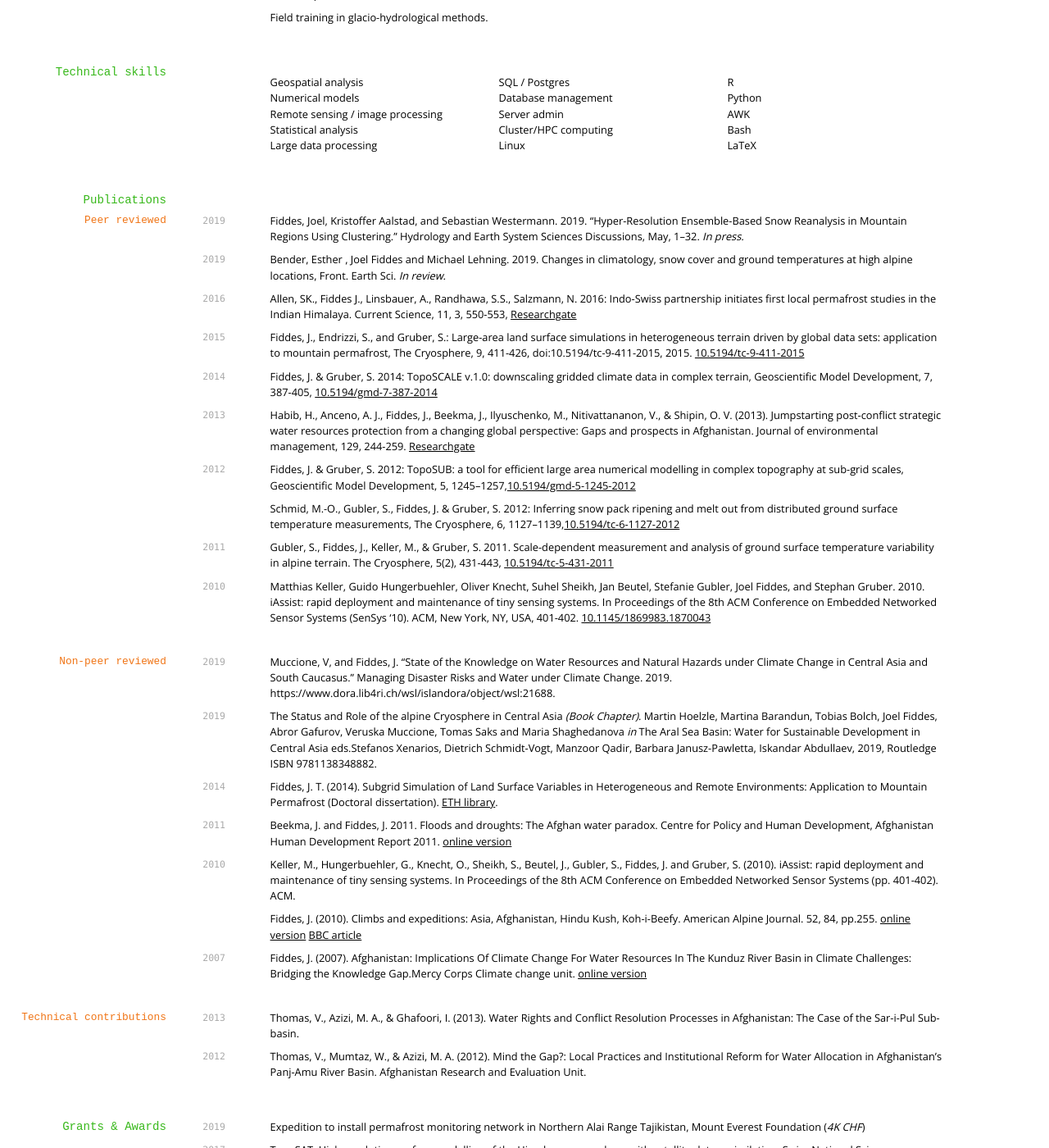
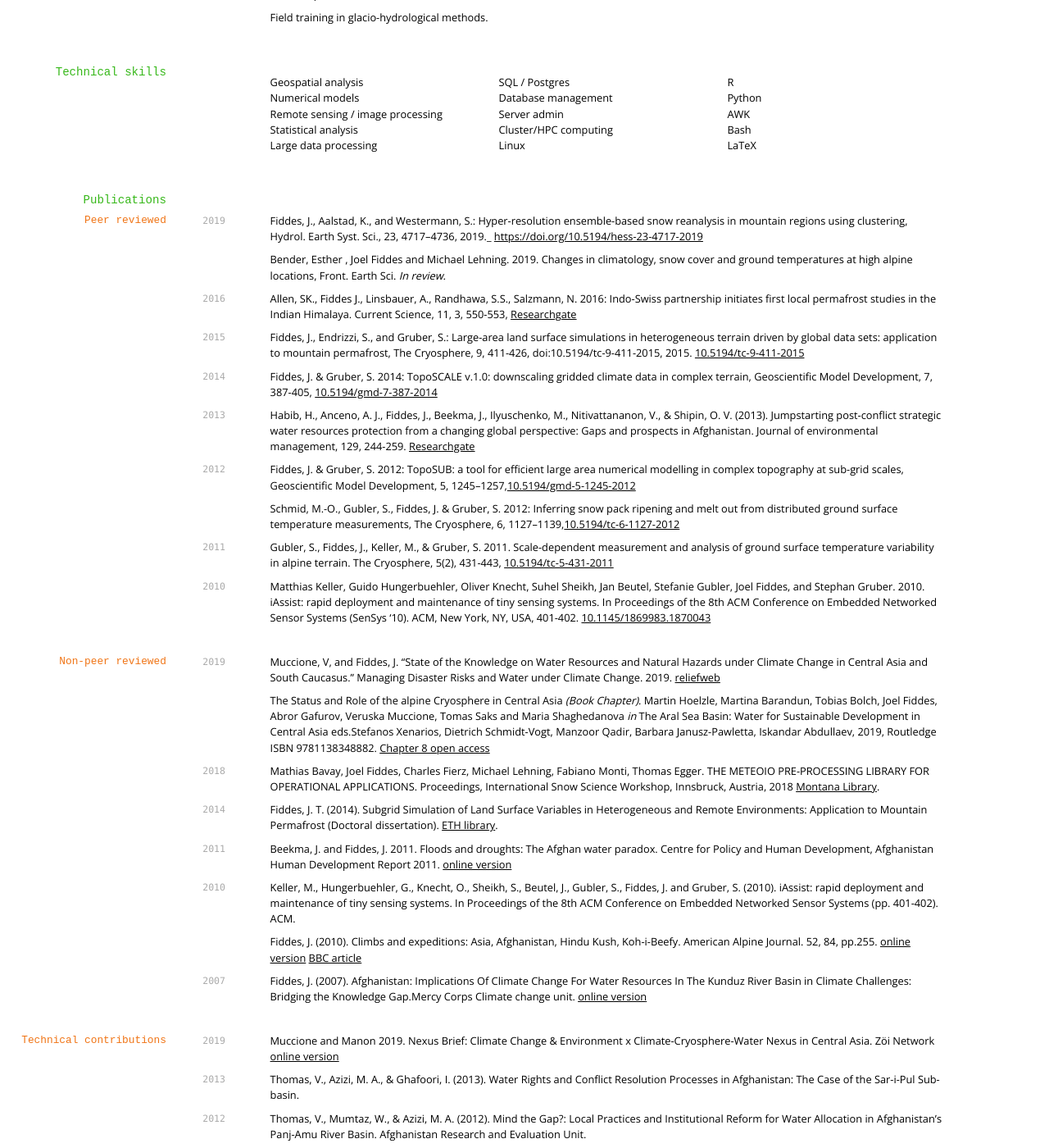
Before and after one commit to joelfiddes/cv-markdown, a Jekyll site: the page built from index.md, in a window 1280 px wide and 1400 px high, scrolled down 1713 px. Shown: the whole window at 82% size. Built offline with Jekyll 4.4.1, drawn with Linux system fonts in a browser that asks for light colours; nearby versions of some CDN libraries.

Commit message:
cv edits

```diff
--- a/index.md
+++ b/index.md
@@ -152,9 +152,8 @@ Field training in glacio-hydrological methods.
 
 ### Peer reviewed
 `2019`
-Fiddes, Joel, Kristoffer Aalstad, and Sebastian Westermann. 2019. “Hyper-Resolution Ensemble-Based Snow Reanalysis in Mountain Regions Using Clustering.” Hydrology and Earth System Sciences Discussions, May, 1–32. _In press._
+Fiddes, J., Aalstad, K., and Westermann, S.: Hyper-resolution ensemble-based snow reanalysis in mountain regions using clustering, Hydrol. Earth Syst. Sci., 23, 4717–4736, 2019._  <a href="ttps://doi.org/10.5194/hess-23-4717-2019">https://doi.org/10.5194/hess-23-4717-2019</a>
 
-`2019`
 Bender, Esther ,  Joel Fiddes and  Michael Lehning. 2019. Changes in climatology, snow cover and ground temperatures at high alpine locations, Front. Earth Sci. _In review._
 
 `2016`
@@ -184,10 +183,15 @@ Matthias Keller, Guido Hungerbuehler, Oliver Knecht, Suhel Sheikh, Jan Beutel, S
 
 ### Non-peer reviewed
 `2019`
-Muccione, V, and Fiddes, J. “State of the Knowledge on Water Resources and Natural Hazards under Climate Change in Central Asia and South Caucasus.” Managing Disaster Risks and Water under Climate Change. 2019. https://www.dora.lib4ri.ch/wsl/islandora/object/wsl:21688.
+Muccione, V, and Fiddes, J. “State of the Knowledge on Water Resources and Natural Hazards under Climate Change in Central Asia and South Caucasus.” Managing Disaster Risks and Water under Climate Change. 2019.  <a href="https://reliefweb.int/report/world/managing-disaster-risks-and-water-under-climate-change-central-asia-and-caucasus">reliefweb</a>
 
-`2019`
+
 The Status and Role of the alpine Cryosphere in Central Asia _(Book Chapter)_. Martin Hoelzle, Martina Barandun, Tobias Bolch, Joel Fiddes, Abror Gafurov, Veruska Muccione, Tomas Saks and Maria Shaghedanova _in_ The Aral Sea Basin: Water for Sustainable Development in Central Asia eds.Stefanos Xenarios, Dietrich Schmidt-Vogt, Manzoor Qadir, Barbara Janusz-Pawletta, Iskandar Abdullaev, 2019, Routledge ISBN 9781138348882.
+<a href="https://tandfbis.s3-us-west-2.amazonaws.com/rt-files/docs/Open+Access+Chapters/9781138348882_oachapter08.pdf">Chapter 8 open access</a>
+
+`2018`
+Mathias Bavay, Joel Fiddes, Charles Fierz, Michael Lehning, Fabiano Monti, Thomas Egger. THE METEOIO PRE-PROCESSING LIBRARY FOR OPERATIONAL APPLICATIONS. Proceedings, International Snow Science Workshop, Innsbruck, Austria, 2018
+<a href="http://arc.lib.montana.edu/snow-science/objects/ISSW2018_O08.2.pdf">Montana Library</a>.
 
 `2014`
 Fiddes, J. T. (2014). Subgrid Simulation of Land Surface Variables in Heterogeneous and Remote Environments: Application to Mountain Permafrost (Doctoral dissertation). <a href="http://www.library.ethz.ch/primo_library/libweb/action/display.do?tabs=detailsTab&ct=display&fn=search&doc=ebi01_prod010407703&indx=7&recIds=ebi01_prod010407703&recIdxs=6&elementId=6&renderMode=poppedOut&displayMode=full&frbrVersion=2&vid=DADS&&tab=default_tab&dscnt=0&vl(freeText0)=fiddes&dstmp=1487752542274">ETH library</a>.
@@ -205,6 +209,10 @@ Fiddes, J. (2007). Afghanistan: Implications Of Climate Change For Water Resourc
 
 
 ### Technical contributions
+`2019`
+Muccione and Manon 2019. Nexus Brief: Climate Change & Environment x Climate-Cryosphere-Water Nexus in Central Asia. Zöi Network
+<a href="https://issuu.com/zoienvironment/docs/nexusbrief-cryosphere-eng">online version</a>
+
 `2013`
 Thomas, V., Azizi, M. A., & Ghafoori, I. (2013). Water Rights and Conflict Resolution Processes in Afghanistan: The Case of the Sar-i-Pul Sub-basin.
 
```
